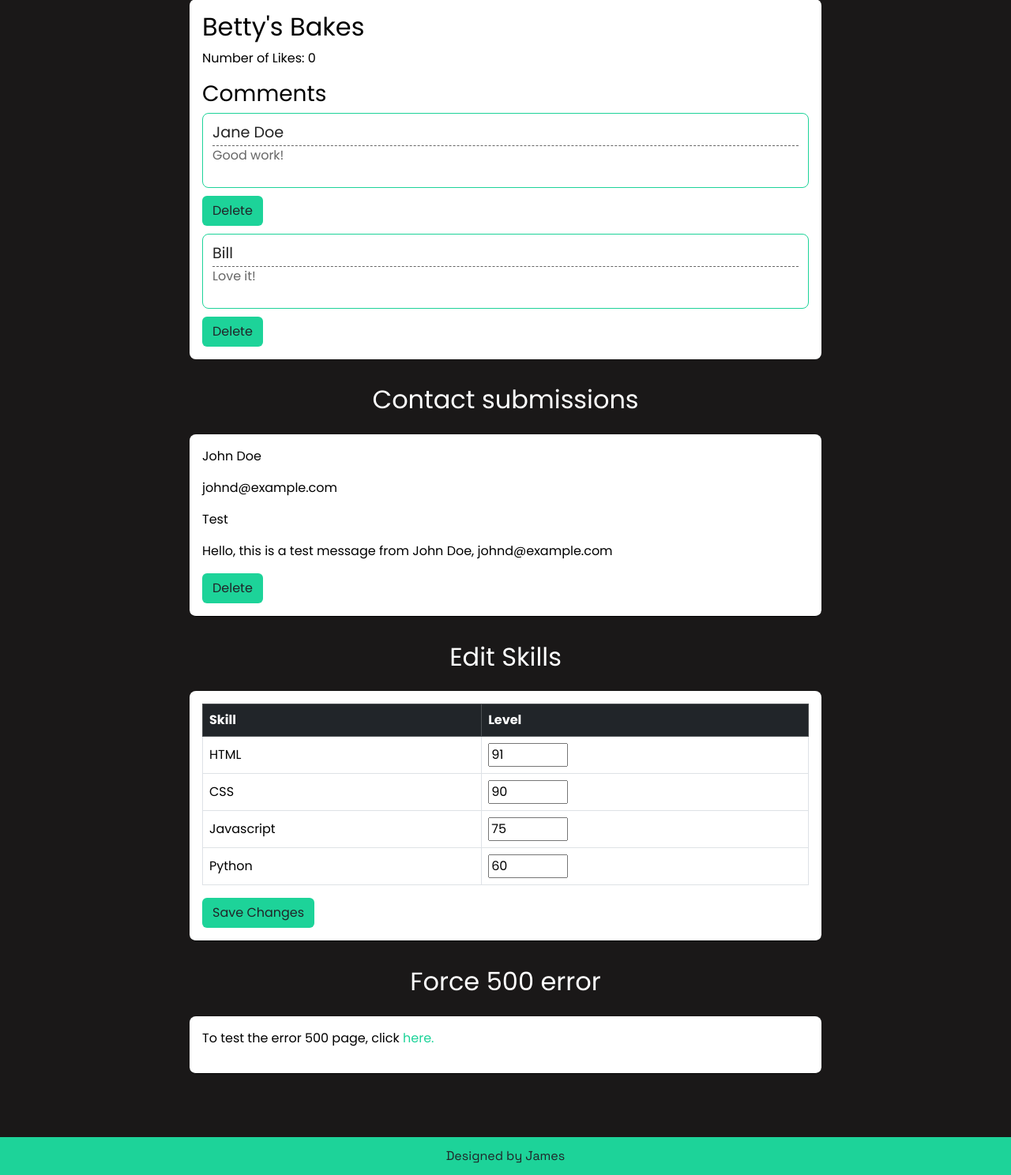
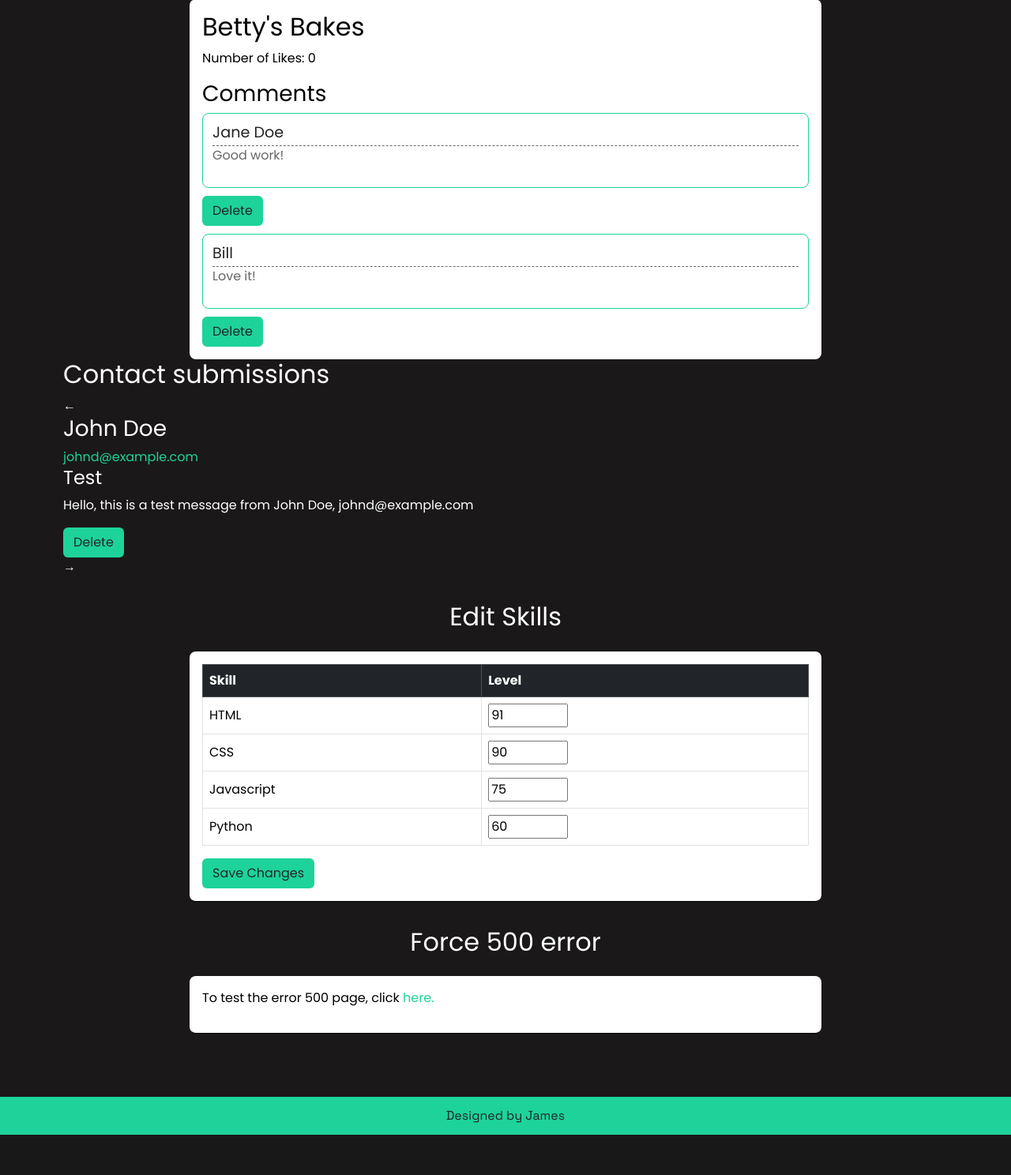
Before and after one commit to james-fitz86/portfolio, a Flask app: page /admin in a window 1280 px wide. Shown: the part 705-2193 px from the top of the page at 79% size. After the commit the page ends 2142 px from the top, so only its background shows below. Run offline with Flask 3, Linux system fonts and the light colour scheme; the visitor is signed in with stand-in values (Sample User, id 1).

Commit message:
altered layout for JS display of contact form submissions

```diff
--- a/templates/admin.html
+++ b/templates/admin.html
@@ -27,13 +27,16 @@
               </div>
               {% endfor %}
         </div>
-        <div class="admin-wrapper">
+        <div class="message-wrapper">
           <h2>Contact submissions</h2>
+          <div class="arrow-container">
+              <div class="message-scroll">
+                <span class="arrow previous" tabindex="0" role="button" aria-label="Scroll left">&larr;</span>
                 {% for message in messages %}
-            <div class="admin-section-container">
-              <p>{{ message.name }}</p>
-              <p>{{ message.email }}</p>
-              <p>{{ message.subject }}</p>
+                <div class="message-container">
+                  <h3>{{ message.name }}</h3>
+                  <a href="mailto:{{ message.email }}">{{ message.email }}</a>
+                  <h4>{{ message.subject }}</h4>
                   <p>{{ message.message }}</p>
                   <form action="{{ url_for('routes.delete_message_route') }}" method="post">
                     <input type="hidden" name="index" value="{{ loop.index0 }}">
@@ -41,6 +44,9 @@
                   </form>
                 </div>
                 {% endfor %}
+                <span class="arrow next" tabindex="0" role="button" aria-label="Scroll right">&rarr;</span>
+              </div>
+            </div>
         </div>
         <div class="admin-wrapper">
           <h2>Edit Skills</h2>
```
Lines whose indentation alone changed are shown as unchanged.
